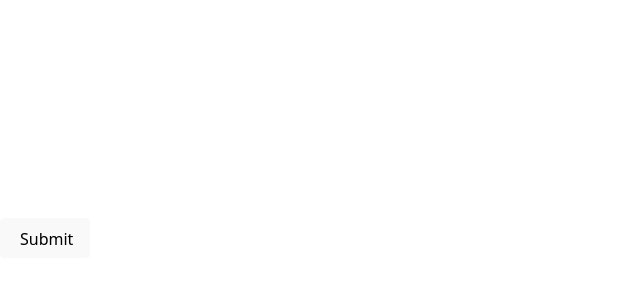
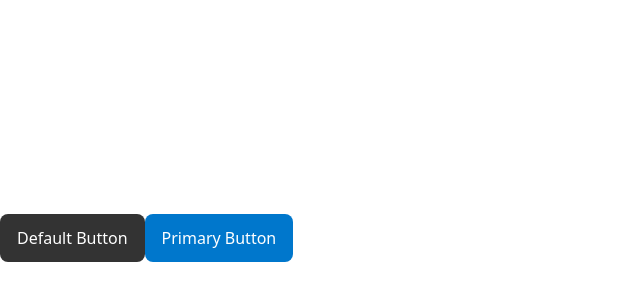
Before and after one commit to NRG55/my-first-react-app, a React (Vite) app: page / in a window 1280 px wide. Shown: the part 162-462 px from the top of the page, without its empty margins (0-640 px from the left). Built offline with nearby package versions, Linux system fonts and the light colour scheme.

Commit message:
Create(practice-styling): CSS-in-Js folder. Add(CSS-in-JS): Button.jsx. Add(CSS-module): colors.module.css. Update(CSS-module): Button.jsx and Button.module.css.

```diff
--- a/package.json
+++ b/package.json
@@ -14,7 +14,8 @@
     "prop-types": "^15.8.1",
     "react": "^19.0.0",
     "react-dom": "^19.0.0",
-    "react-router-dom": "^7.6.2"
+    "react-router-dom": "^7.6.2",
+    "styled-components": "^6.1.19"
   },
   "devDependencies": {
     "@eslint/js": "^9.22.0",
--- a/src/main.jsx
+++ b/src/main.jsx
@@ -35,6 +35,7 @@ import './index.css';
 // import routes from './practice-router/routes';
 // import Image from './practice-fetch/Fetch';
 import Button from './practice-styling/CSS-module/Button';
+import StyledButton from './practice-styling/CSS-in-JS/Button';
 
 // const router = createBrowserRouter(routes);
 
@@ -69,6 +70,8 @@ createRoot(document.getElementById('root')).render(
     {/* <AppRouter /> */}
     {/* <RouterProvider router={router}/> */}
     {/* <Image /> */}
-    <Button />
+    {/* <Button /> */}
+    <StyledButton>Default Button</StyledButton>
+    <StyledButton primary>Primary Button</StyledButton>
   </StrictMode>,
 )
--- /dev/null
+++ b/src/practice-styling/CSS-in-JS/Button.jsx
@@ -0,0 +1,13 @@
+import styled from "styled-components";
+
+const StyledButton = styled.button`
+    padding: 0.75em 1em;
+    background-color: ${ ({ primary }) => ( primary ? "#07c" : "#333" ) };
+    color: white;
+
+    &:hover {
+        background-color: #111;
+    }
+    `;
+
+export default StyledButton;
--- a/src/practice-styling/CSS-module/Button.jsx
+++ b/src/practice-styling/CSS-module/Button.jsx
@@ -1,7 +1,13 @@
 import styles from "./Button.module.css"
 
-export default function Button() {
+export function ButtonSimple() {
     return (
         <button className={styles.button}>Submit</button>
     )
 }
+
+export default function Button({type="primary", label="Button"}) {
+    return (
+        <button className={styles[type]}>{label}</button>
+    )
+}
--- a/src/practice-styling/CSS-module/Button.module.css
+++ b/src/practice-styling/CSS-module/Button.module.css
@@ -5,3 +5,15 @@
     border-radius: 4px;
     border: none;
 }
+
+.primary {
+    composes: button;
+    composes: primaryColor from "colors.module.css";
+    composes: primaryBg from "colors.module.css";
+}
+
+.secondary {
+    composes: button;
+    composes: secondaryColor from "colors.module.css";
+    composes: secondaryBg from "colors.module.css";
+}
--- /dev/null
+++ b/src/practice-styling/CSS-module/colors.module.css
@@ -0,0 +1,15 @@
+.primaryBg {
+    background-color: #6E41E2
+}
+
+.secondaryBg {
+    background-color: #FFFFFF
+}
+
+.primaryColor {
+    color: #FFFFFF
+}
+
+.secondaryColor {
+    color: #6E41E2
+}
```
Also changed, not shown: 1 other file (tests, documents, lock files or other folders).
